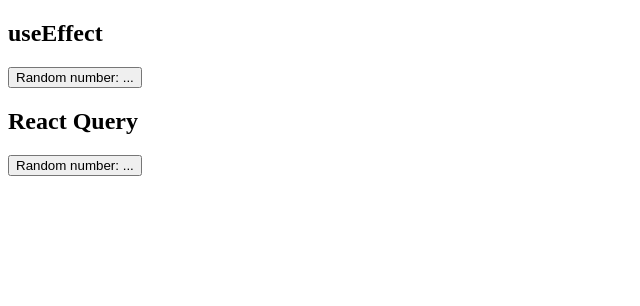
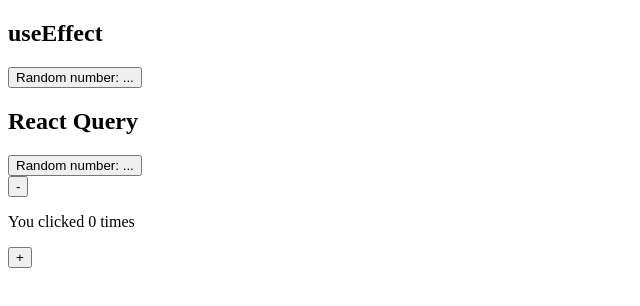
Before and after one commit to gwpjp/ReactQueryPractice, a React (Create React App) app in the folder random-number/: page / in a window 1280 px wide. Shown: the top 306 px of the page, without its empty margins (0-640 px from the left). Built offline with nearby package versions, Linux system fonts and the light colour scheme; no server answers.

Commit message:
Used React Context

```diff
--- a/random-number/src/App.js
+++ b/random-number/src/App.js
@@ -1,4 +1,4 @@
-import * as React from 'react';
+import React, { useState, useContext, createContext } from 'react';
 import { useQuery } from 'react-query';
 
 const fetchNumber = () =>
@@ -67,13 +67,39 @@
     </button>
   );
 };
+
+//------------
+function useCounter() {
+  let [count, setCount] = useState(0);
+  let decrement = () => setCount(count - 1);
+  let increment = () => setCount(count + 1);
+  return { count, decrement, increment };
+}
+
+let Counter = createContext(null);
+
+function CounterDisplay() {
+  let { count, decrement, increment } = useContext(Counter);
+  return (
+    <div>
+      <button onClick={decrement}>-</button>
+      <p>You clicked {count} times</p>
+      <button onClick={increment}>+</button>
+    </div>
+  );
+}
+
 export default function App() {
+  let counter = useCounter();
   return (
     <div>
       <h2>useEffect</h2>
       <UseEffectRandom />
       <h2>React Query</h2>
       <ReactQueryRandom />
+      <Counter.Provider value={counter}>
+        <CounterDisplay />
+      </Counter.Provider>
     </div>
   );
 }
```
